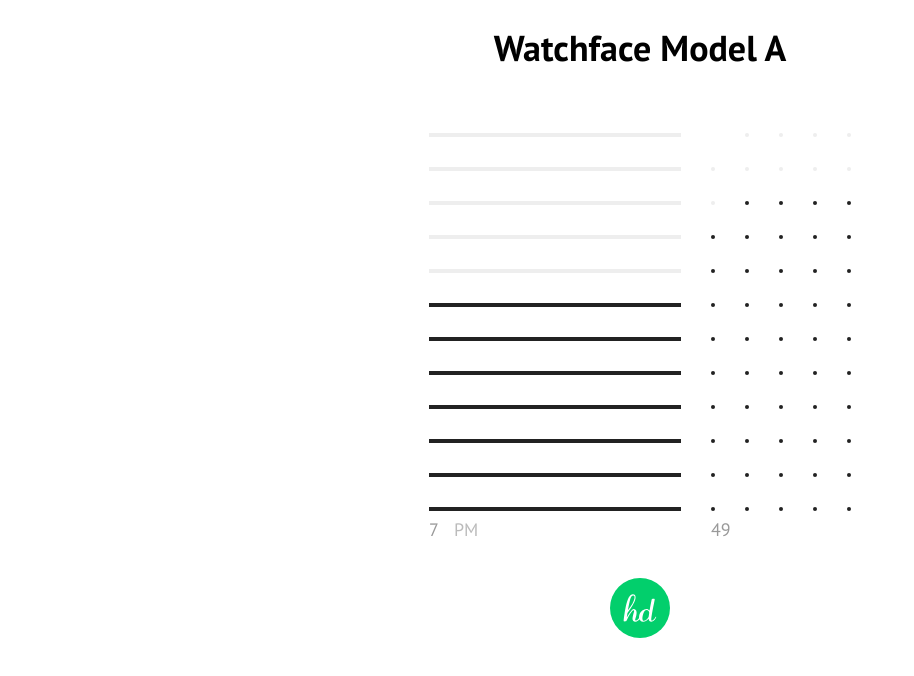
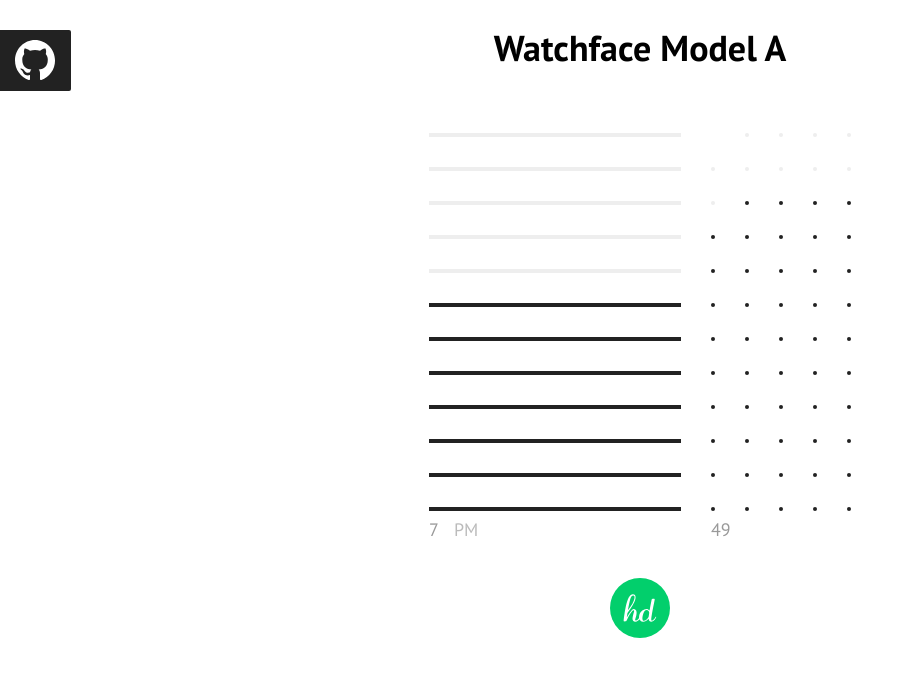
Before and after one commit to superhugo/watchface-model-a, a plain HTML site: page index.html in a window 1280 px wide. Shown: the whole page, without its empty margins (0-914 px from the left). Drawn offline with nearby package versions, Linux system fonts and the light colour scheme.

Commit message:
add github ribbon

```diff
--- a/index.html
+++ b/index.html
@@ -104,5 +104,6 @@
     <footer id="footer">
       <a href="http://hugo.io"><img src="hd.svg" alt="Hugo Davoust"></a>
     </footer>
+    <a href="https://github.com/superhugo/watchface-model-a" style="position:absolute;top:30px;left:-103px;background-color:#222;margin:0;font-family:Helvetica,Arial,sans-serif;font-size:24px;padding:10px 15px;border-radius:0 2px 2px 0;transition:left .4s ease;text-decoration:none;color:#fff;" onMouseOver="this.style.left='0'" onMouseOut="this.style.left='-103px'"><span>Fork me</span><svg width="41" height="41" viewBox="0 0 41 41" fill="#fff" style="vertical-align:middle;margin-left:15px;"><path d="M0 20.48c0 9.04 5.742 16.72 13.672 19.44 1.016.2 1.367-.44 1.367-1 0-.48 0-2.12-.039-3.8-5.547 1.24-6.719-2.4-6.719-2.4-.898-2.36-2.227-3-2.227-3-1.836-1.28.156-1.24.156-1.24 1.992.16 3.047 2.12 3.047 2.12 1.797 3.12 4.688 2.24 5.82 1.72.195-1.32.703-2.24 1.289-2.72-4.453-.52-9.102-2.28-9.102-10.12 0-2.24.781-4.08 2.07-5.48-.195-.52-.898-2.6.195-5.44 0 0 1.68-.56 5.508 2.12 1.602-.44 3.32-.68 5-.68 1.719 0 3.398.24 5 .68 3.828-2.64 5.508-2.12 5.508-2.12 1.094 2.84.391 4.92.195 5.44 1.289 1.44 2.07 3.24 2.07 5.48 0 7.88-4.688 9.6-9.141 10.12.703.64 1.367 1.88 1.367 3.8 0 2.72-.039 4.96-.039 5.64 0 .56.352 1.2 1.367 1 7.93-2.72 13.672-10.4 13.672-19.44 0-11.32-8.984-20.6-20.039-20.6-11.055 0-20 9.16-20 20.48z"/></svg></a>
   </body>
 </html>
```
